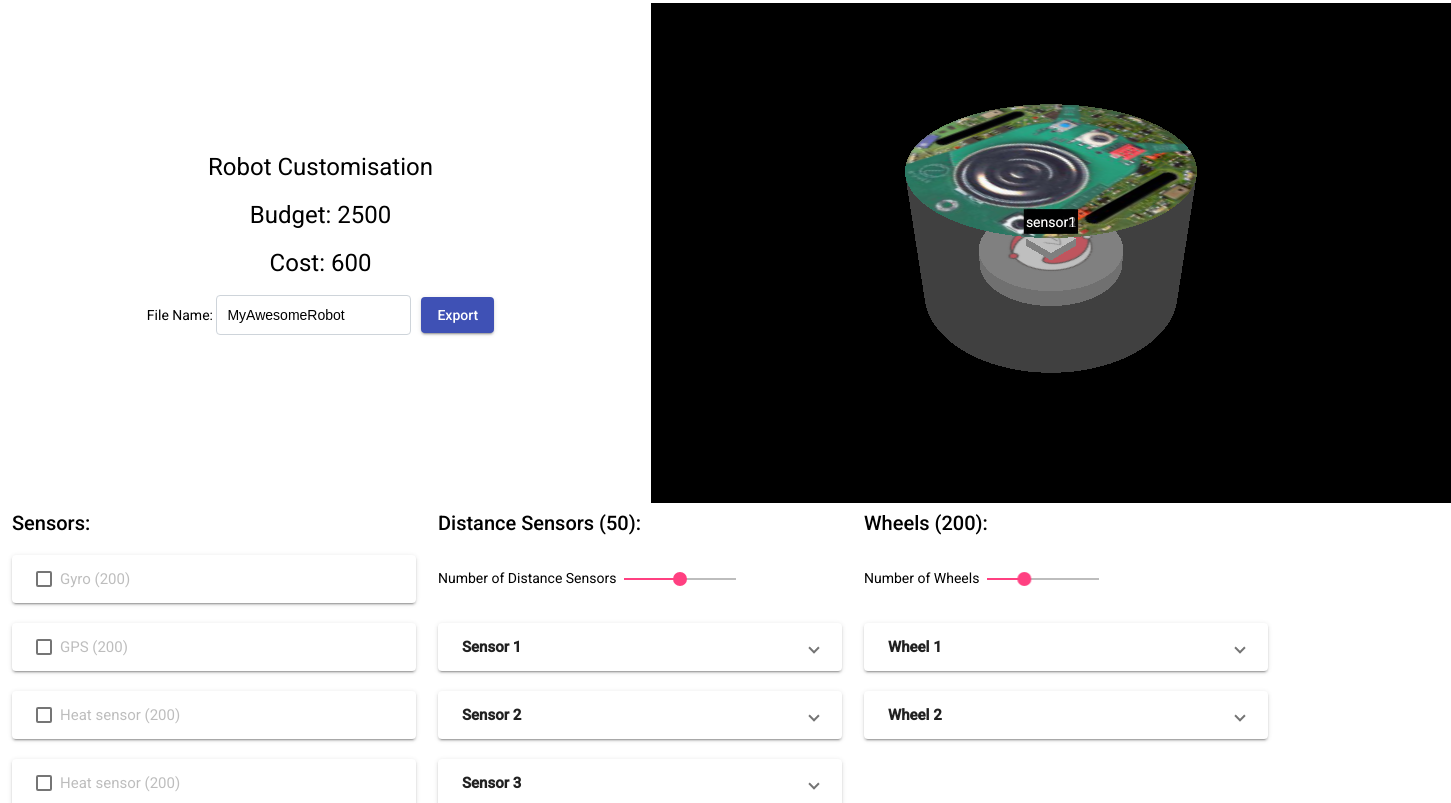
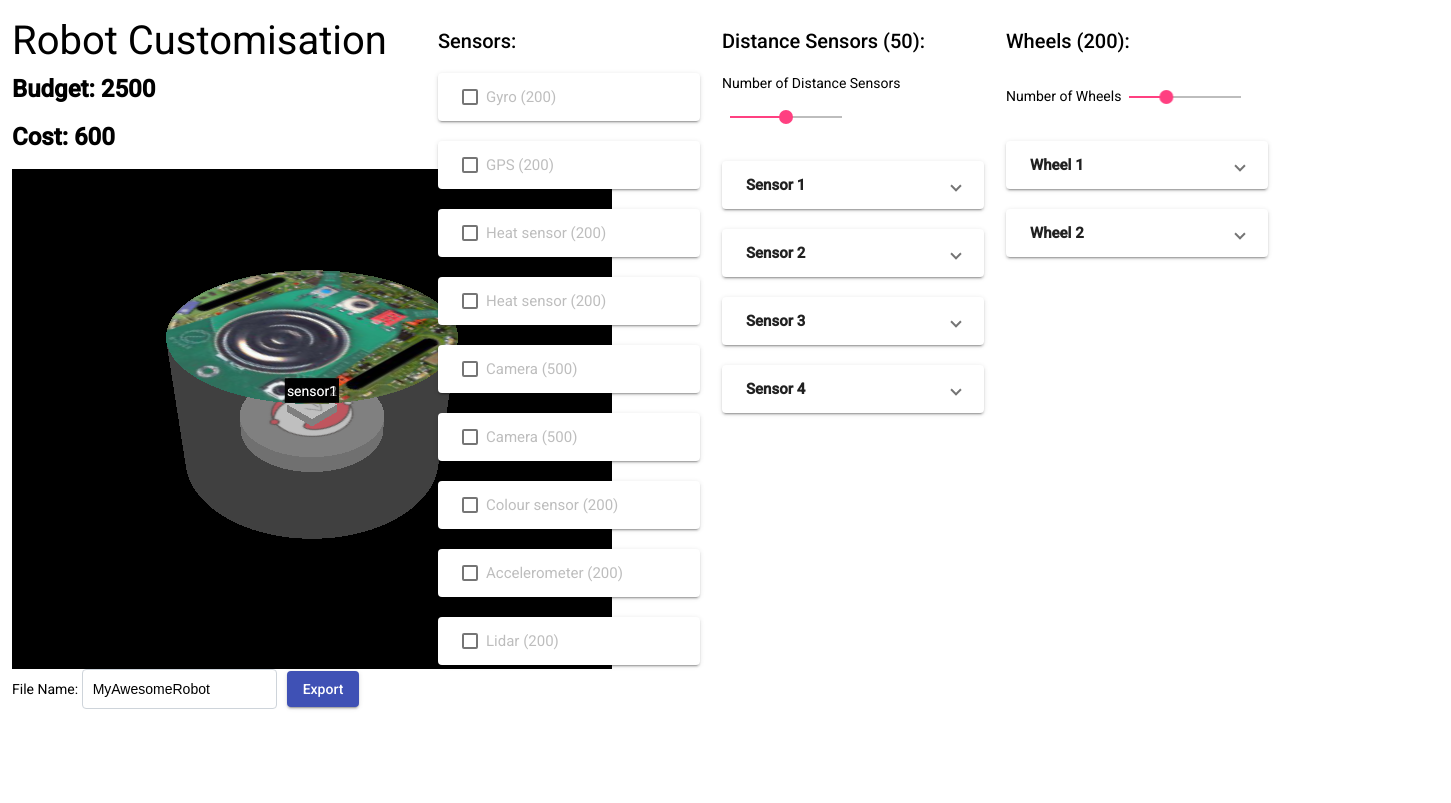
Before and after one commit to robocup-junior/erebus-robot-customisation, an Angular app: page / in a window 1280 px wide. Shown: the top 803 px of the page, 1451 px wide, since content can reach past the window. Built offline with nearby package versions, Linux system fonts and the light colour scheme.

Commit message:
updated layout

```diff
--- a/src/app/app.component.css
+++ b/src/app/app.component.css
@@ -5,6 +5,16 @@ table{
 td {
     padding-left: 10px;
     padding-right: 10px;
+}
+h1 {
+    font-size: 40px;
+}
+#threeCanvus {
+    position: relative;
+}
+.budget {
+    font-size: 24px;
+    font-weight: bold;
 }
 
 /* #three{
@@ -16,7 +26,7 @@ td {
 }
 
 #info{
-    text-align: center;
+    /* text-align: center; */
 }
 
 #three{
@@ -39,4 +49,4 @@ td {
 
 #fileNameInput:focus {
     border: 1px solid rgb(42, 130, 230);
-  }
+}
--- a/src/app/app.component.html
+++ b/src/app/app.component.html
@@ -1,29 +1,28 @@
 
 <body>
   <table>
-    <tr>
+    <tr><br></tr>
+    <tr id='bottomRow'>
       <td id='info' colspan="3">
         <h1>
           Robot Customisation
         </h1>
-        <h1>
+        <h2 class="budget">
           Budget: {{budget}}
-        </h1>
-        <h1 class="cost">
+        </h2>
+        <h2 class="budget">
           Cost: {{cost}}
-        </h1>
+        </h2>
+        <div id="threeCanvus">
+          <div #three></div>
+        </div>
         <div id="file">
           <label>File Name: </label>
-          <input id="fileNameInput" value="{{fileName}}" (keyup)="changeFileName($event)">
+          <input #fileNameInput id="fileNameInput" value="{{fileName}}">
           <button mat-raised-button color="primary" (click)="export()">Export</button>
         </div>
         <br>
       </td>
-      <td colspan="3" id='three'>
-        <div  #three></div>
-      </td>
-    </tr>
-    <tr id='bottomRow'>
       <td colspan="2">
         <h2>Sensors:</h2>
         <div *ngFor="let item of components">
--- a/src/app/app.component.ts
+++ b/src/app/app.component.ts
@@ -33,6 +33,8 @@ export class AppComponent implements AfterViewInit {
   selectedDevices = {};
 
   @ViewChild('three') threeDiv: ElementRef;
+  @ViewChild('fileNameInput') fileNameField;
+
   robotModel: THREE.Mesh;
   deviceModels = {};
   scene = new THREE.Scene();
@@ -54,7 +56,7 @@ export class AppComponent implements AfterViewInit {
 
     let body = this;
 
-    let width = 800;
+    let width = 600;
     let height = 500;
 
     init();
@@ -1138,7 +1140,7 @@ export class AppComponent implements AfterViewInit {
     `
     proto_code += "\n}"
     proto_code += closeBracket;
-    this.download(this.fileName+".proto",proto_code);
+    this.download(this.fileNameField.nativeElement.value+".proto",proto_code);
     console.log(proto_code);
 
   }
--- a/src/app/position-rot-inputs/position-rot.component.css
+++ b/src/app/position-rot-inputs/position-rot.component.css
@@ -9,12 +9,15 @@ input[type="number"]{
     outline: none;
 }
 
-#rotationGridContainer {
+#rotationAngleAxisContainer {
     display: grid;
-    grid-template-columns: auto auto auto auto auto;
-    grid-template-rows: auto auto;
+    grid-template-columns: auto auto auto auto;
+}
+#rotationEulerContainer {
+    display: grid;
+    grid-template-columns: auto auto auto;
 }
 
 input[type="number"]:focus {
     border: 1px solid rgb(42, 130, 230);
-  }
+}
--- a/src/app/position-rot-inputs/position-rot.component.html
+++ b/src/app/position-rot-inputs/position-rot.component.html
@@ -7,13 +7,16 @@
 <label>Z: </label><mat-slider type="range" max="{{maxPositionZ}}" min="{{minPositionZ}}" value="{{z}}" (input)="sliderChange($event, 'z')"></mat-slider>
 <input type="number" step="{{positionStep}}" value="{{z}}" (keyup)="specificValue($event,'z')" (change)="specificValue($event,'z')">
 <br>
-<div id="rotationGridContainer">
-    <label>Angle-Axis Rotation: </label>
+<label>Angle-Axis Rotation: </label>
+<div id="rotationAngleAxisContainer">
     <div>X: <input type="number" max="{{maxAngleAxis}}" min="{{minAngleAxis}}" step="{{angleStep}}" value="{{rx}}" (change)="axisAngleChange($event, 'x')" (keyup)="axisAngleChange($event, 'x')" ></div>
     <div>Y: <input type="number" max="{{maxAngleAxis}}" min="{{minAngleAxis}}" step="{{angleStep}}" value="{{ry}}" (change)="axisAngleChange($event, 'y')" (keyup)="axisAngleChange($event, 'y')"></div>
     <div>Z: <input type="number" max="{{maxAngleAxis}}" min="{{minAngleAxis}}" step="{{angleStep}}" value="{{rz}}" (change)="axisAngleChange($event, 'z')" (keyup)="axisAngleChange($event, 'z')"></div>
     <div>Angle: <input type="number" step="{{angleStep}}" value="{{a}}" (change)="axisAngleChange($event, 'a')" (keyup)="axisAngleChange($event, 'a')"></div>
-    <label>Euler Rotation: </label>
+</div>
+<br>
+<label>Euler Rotation: </label>
+<div id="rotationEulerContainer">
     <div>X: <input type="number" step="{{angleStep}}" value="{{ex}}" (change)="changeAngle($event, 'x')" (keyup)="changeAngle($event, 'x')" ></div>
     <div>Y: <input type="number" step="{{angleStep}}" value="{{ey}}" (change)="changeAngle($event, 'y')" (keyup)="changeAngle($event, 'y')"></div>
     <div>Z:<input type="number" step="{{angleStep}}" value="{{ez}}" (change)="changeAngle($event, 'z')" (keyup)="changeAngle($event, 'z')"></div>
```
